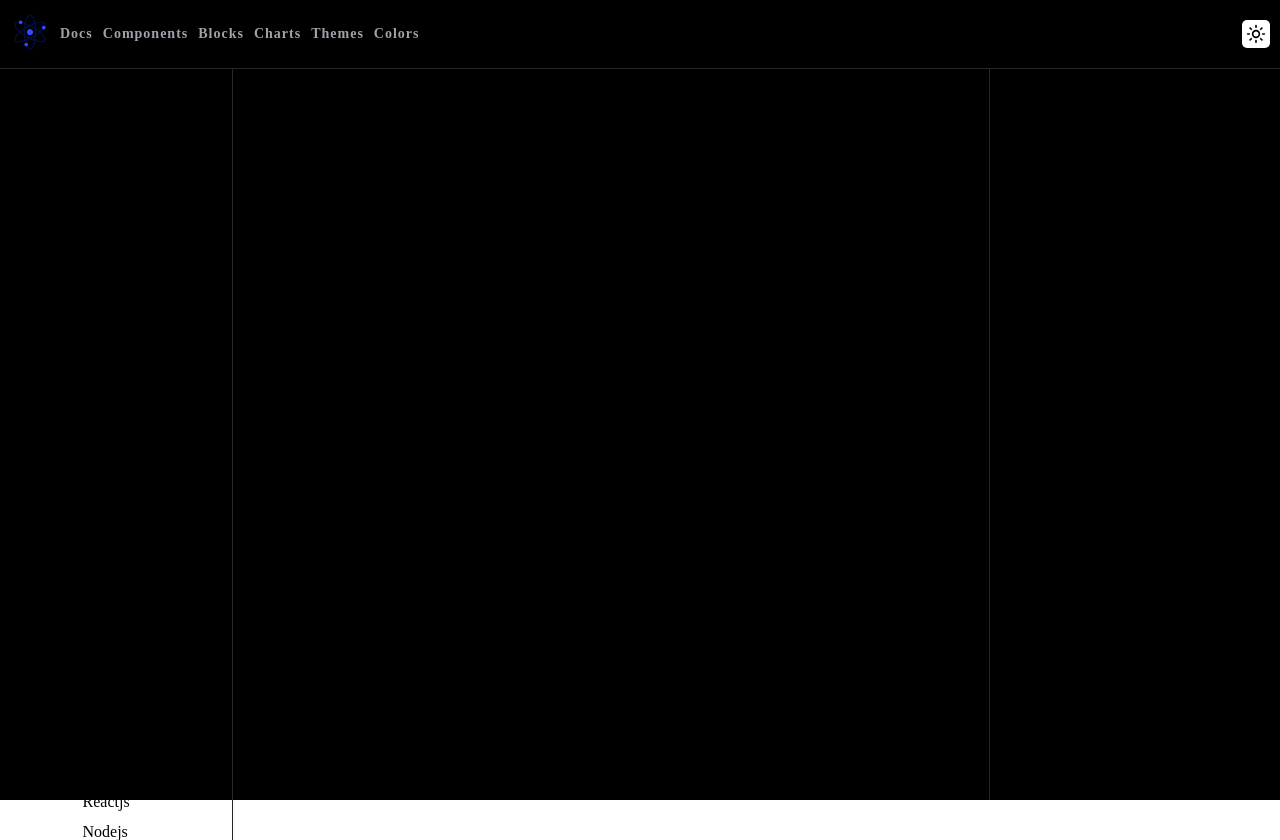
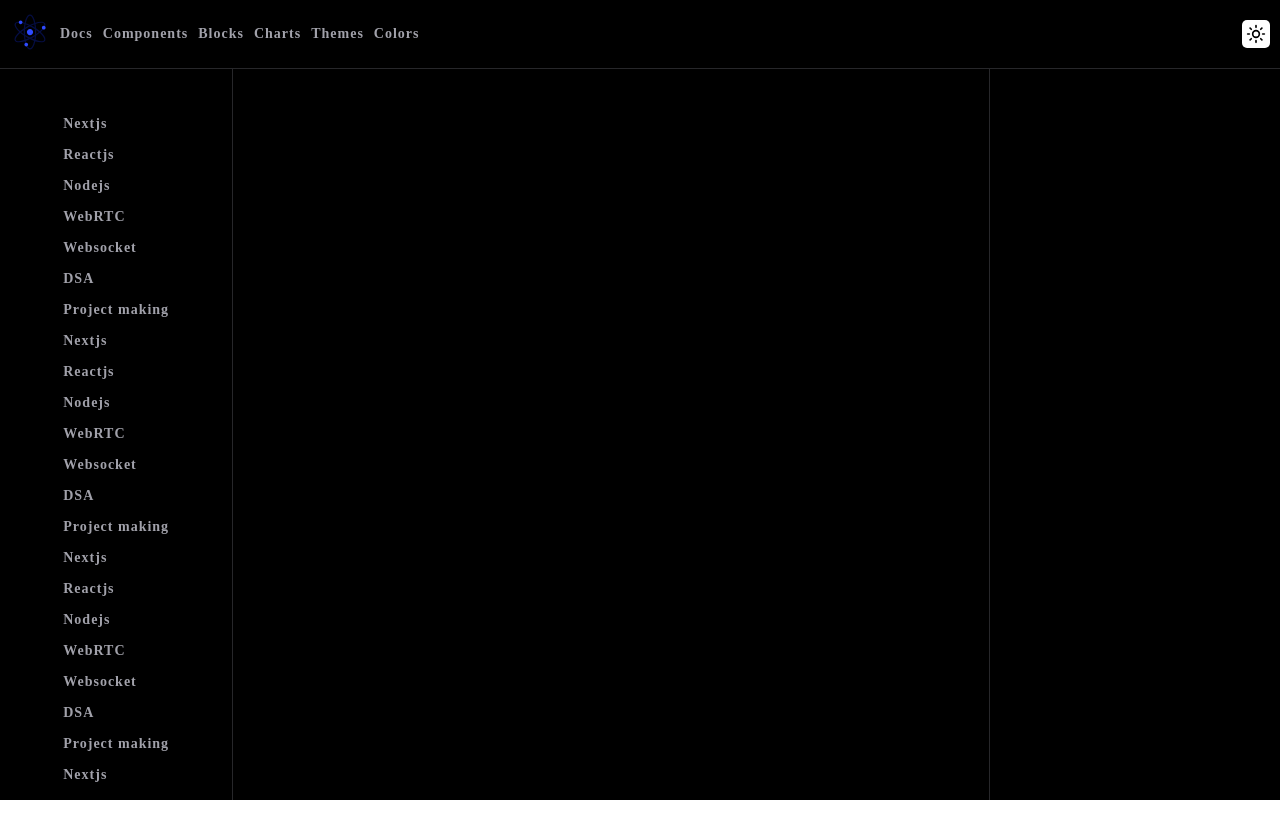
Before and after one commit to prajjwalhacker/beautiful-layout, a Next.js app: page /dashboard/1 in a window 1280 px wide. After the commit the page ends 800 px from the top, so only its background shows below. Built offline with nearby package versions, Linux system fonts and the light colour scheme.

Commit message:
style chages i dashoard

```diff
--- a/src/app/dashboard/[id]/page.tsx
+++ b/src/app/dashboard/[id]/page.tsx
@@ -101,7 +101,7 @@ name: "Project making"
         <Navbar/>
         <div className='dashboard-main'>
         <div className='dashboard-main-container-left'>
-          <div className='dashboard-main-container-left-heading'>
+          <div className='dashboard-main-container-topic-element dashboard-main-container-left-heading'>
             Topics
           </div>
           <div className='dashboard-main-container-left-topic-lists'>
--- a/src/app/styles/_dashboard.scss
+++ b/src/app/styles/_dashboard.scss
@@ -18,19 +18,28 @@
         border-right: 0.5px solid hsl(var(--border));
         height: 100%;
         overflow: scroll;
-        padding-top: 40px;
         .dashboard-main-container-left-heading {
-            font-size: 16x;
-            font-weight: bold;
-            text-align: center;
+            font-size: 18px;
+            padding-top: 20px;
         }
         .dashboard-main-container-left-topic-lists {
             display: flex;
             flex-direction: column;
-            gap: 12px;
-            padding-left: 30px;
+            align-items: flex-start;
+            gap: 15px;
             .dashboard-main-container-topic-element {
                 cursor: pointer;
+                color: hsl(var(--muted-foreground));
+                font-weight: bold; /* Bold for emphasis */
+                text-decoration: none; /* Remove underline */
+                font-size: 14px;
+                letter-spacing: 1px; /* Small spacing for elegance */
+                transition: color 0.3s; /* Smooth color transition */
+                cursor: pointer;
+            }
+            .dashboard-main-container-topic-element:hover {
+                color: white;
+                text-decoration: underline;
             }
         }
      }
```
